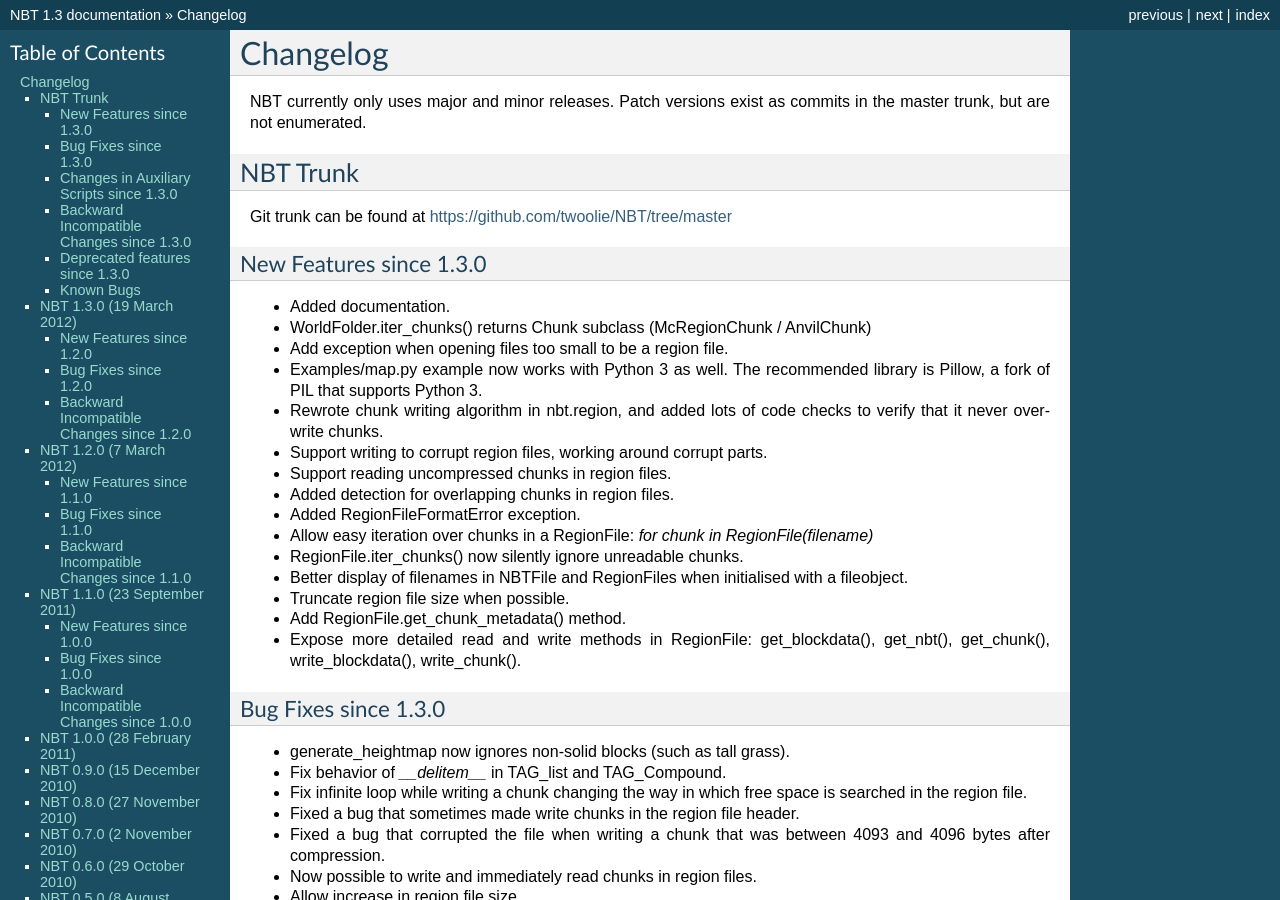
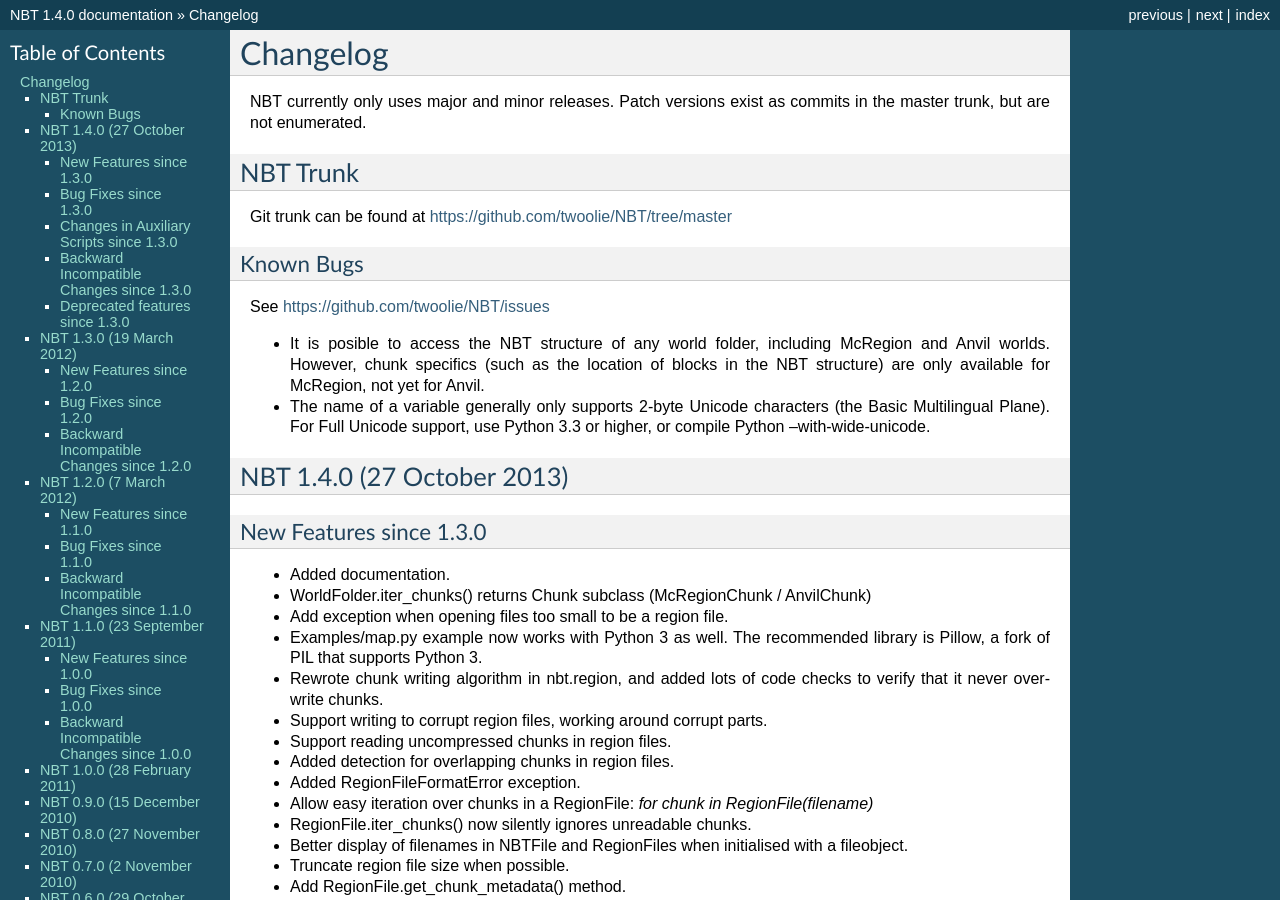
Before and after one commit to twoolie/NBT, a Sphinx documentation site: the page built from doc/changelog.rst, in a window 1280 px wide and 900 px high. Built offline with Sphinx 7.4.7, drawn with Linux system fonts in a browser that asks for light colours; some of the changed text lies outside the part shown.

Commit message:
Bump version number to 1.4.0. Note that VERSION now contains a patch revision ("1.4.0" instead of "1.4"). This is the last version that contains tabs for indentation.

```diff
--- a/CONTRIBUTORS.txt
+++ b/CONTRIBUTORS.txt
@@ -5,6 +5,7 @@ kamyu2
 MacFreek (Freek Dijkstra)
 MidnightLightning (Brooks Boyd)
 MostAwesomeDude (Corbin Simpson)
+SBliven (Spencer Bliven)
 Stumpylog (Trenton Holmes)
 tWoolie (Thomas Woolford)
 Xgkkp
--- a/doc/changelog.rst
+++ b/doc/changelog.rst
@@ -8,6 +8,22 @@ commits in the master trunk, but are not enumerated.
 NBT Trunk
 ---------
 Git trunk can be found at https://github.com/twoolie/NBT/tree/master
+
+Known Bugs
+~~~~~~~~~~
+See https://github.com/twoolie/NBT/issues
+
+* It is posible to access the NBT structure of any world folder, including
+  McRegion and Anvil worlds. However, chunk specifics (such as the location
+  of blocks in the NBT structure) are only available for McRegion, not yet for
+  Anvil.
+* The name of a variable generally only supports 2-byte Unicode characters (the
+  Basic Multilingual Plane). For Full Unicode support, use Python 3.3 or higher,
+  or compile Python --with-wide-unicode.
+
+
+NBT 1.4.0 (27 October 2013)
+---------------------------
 
 New Features since 1.3.0
 ~~~~~~~~~~~~~~~~~~~~~~~~
@@ -24,7 +40,7 @@ New Features since 1.3.0
 * Added RegionFileFormatError exception.
 * Allow easy iteration over chunks in a RegionFile:
   `for chunk in RegionFile(filename)`
-* RegionFile.iter_chunks() now silently ignore unreadable chunks.
+* RegionFile.iter_chunks() now silently ignores unreadable chunks.
 * Better display of filenames in NBTFile and RegionFiles when initialised with
   a fileobject.
 * Truncate region file size when possible.
@@ -81,18 +97,6 @@ Deprecated features since 1.3.0
   favour of `RegionFile.get_metadata()`.
 * RegionFile.get_chunk() method may later be changed to return a Chunk() object.
   Use RegionFile.get_nbt() to retain the current behaviour.
-
-Known Bugs
-~~~~~~~~~~
-See https://github.com/twoolie/NBT/issues
-
-* It is posible to access the NBT structure of any world folder, including
-  McRegion and Anvil worlds. However, chunk specifics (such as the location
-  of blocks in the NBT structure) are only available for McRegion, not yet for
-  Anvil.
-* The name of a variable generally only supports 2-byte Unicode characters (the
-  Basic Multilingual Plane). For Full Unicode support, use Python 3.3 or higher,
-  or compile Python --with-wide-unicode.
 
 
 NBT 1.3.0 (19 March 2012)
--- a/nbt/__init__.py
+++ b/nbt/__init__.py
@@ -4,9 +4,9 @@ from . import *
 # Documentation only automatically includes functions specified in __all__.
 # If you add more functions, please manually include them in doc/index.rst.
 
-VERSION = (1, 3)
-"""NBT version as tuple. The version currently only contains major and minor
-revision number, but not (yet) patch and build identifiers."""
+VERSION = (1, 4, 0)
+"""NBT version as tuple. Note that the major and minor revision number are
+always present, but the patch identifier (the 3rd number) is only used in 1.4."""
 
 def _get_version():
 	"""Return the NBT version as string."""
```
Also changed, not shown: LICENSE.txt.
